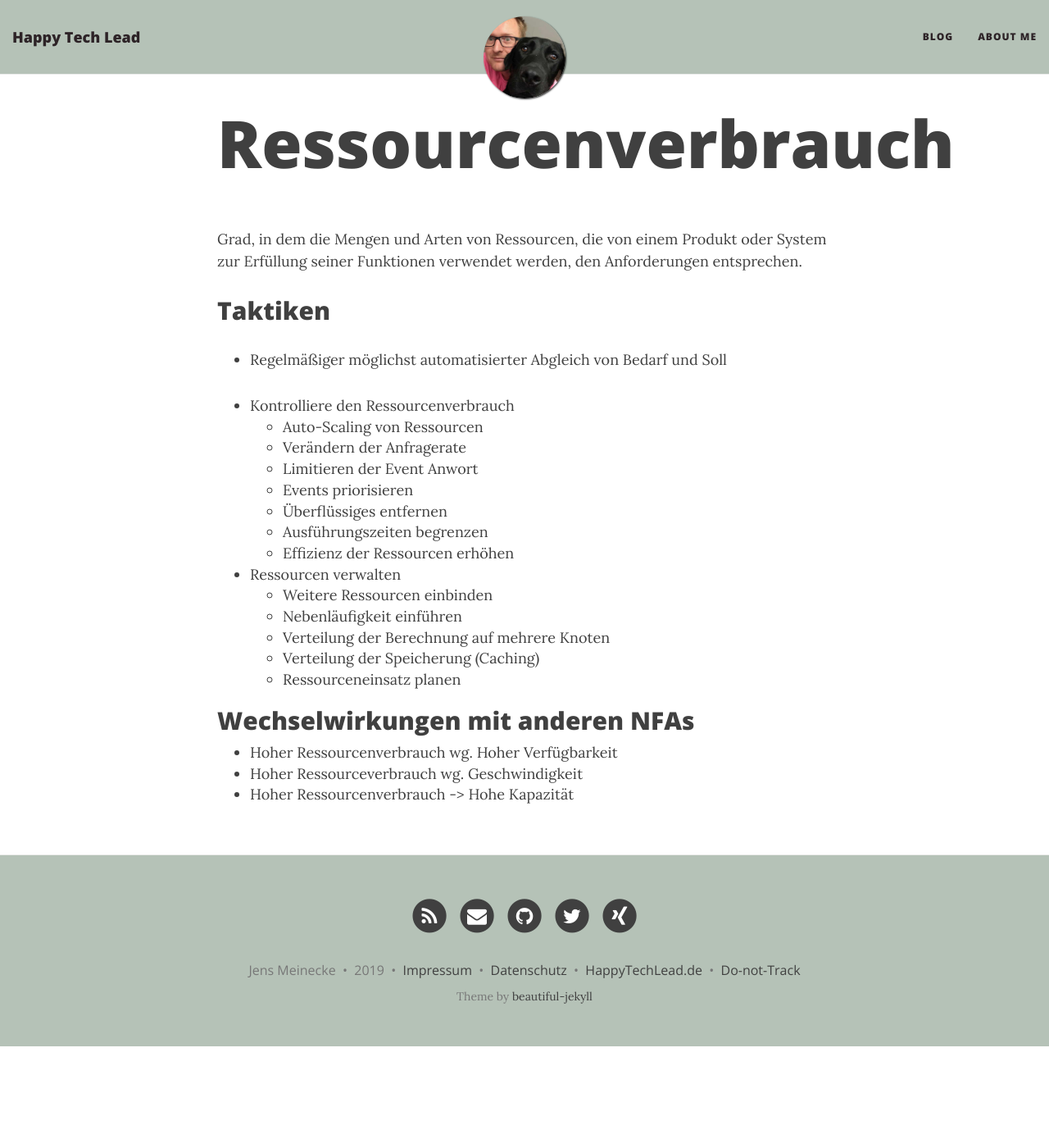
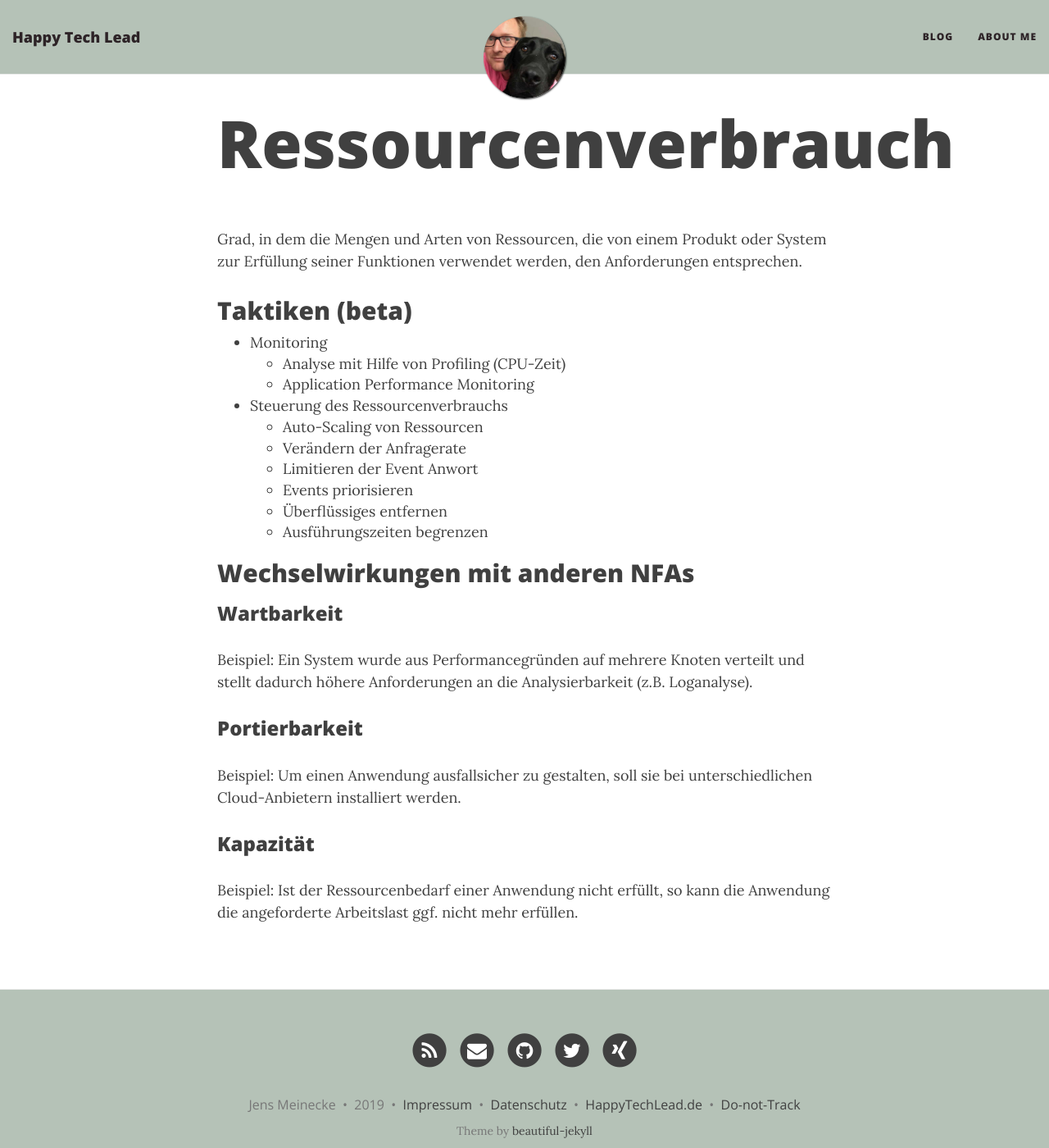
Before and after one commit to meinjens/happytechlead.github.io, a Jekyll site: the page built from software-qualitaet/performanz-effizienz/ressourcenverbrauch.md, in a window 1280 px wide and 1400 px high. Shown: the whole window at 82% size. Built offline with Jekyll 4.4.1, drawn with Linux system fonts in a browser that asks for light colours; nearby versions of some CDN libraries; comment, search, counter and statistics services are not loaded.

Commit message:
feat: Updated performance and effiency

```diff
--- a/software-qualitaet/performanz-effizienz/ressourcenverbrauch.md
+++ b/software-qualitaet/performanz-effizienz/ressourcenverbrauch.md
@@ -6,28 +6,32 @@ permalink: /software-qualitaet/performanz-effizienz/ressourcenverbrauch
 
 Grad, in dem die Mengen und Arten von Ressourcen, die von einem Produkt oder System zur Erfüllung seiner Funktionen verwendet werden, den Anforderungen entsprechen.
 
-## Taktiken
+## Taktiken (beta)
 
-* Regelmäßiger möglichst automatisierter Abgleich von Bedarf und Soll
-
-
-* Kontrolliere den Ressourcenverbrauch
+* Monitoring
+  * Analyse mit Hilfe von Profiling (CPU-Zeit)
+  * Application Performance Monitoring
+* Steuerung des Ressourcenverbrauchs
   * Auto-Scaling von Ressourcen
   * Verändern der Anfragerate
   * Limitieren der Event Anwort
   * Events priorisieren
   * Überflüssiges entfernen
   * Ausführungszeiten begrenzen
-  * Effizienz der Ressourcen erhöhen
-* Ressourcen verwalten
-  * Weitere Ressourcen einbinden
-  * Nebenläufigkeit einführen
-  * Verteilung der Berechnung auf mehrere Knoten
-  * Verteilung der Speicherung (Caching)
-  * Ressourceneinsatz planen
 
 ## Wechselwirkungen mit anderen NFAs
 
-* Hoher Ressourcenverbrauch wg. Hoher Verfügbarkeit
-* Hoher Ressourceverbrauch wg. Geschwindigkeit
-* Hoher Ressourcenverbrauch -> Hohe Kapazität
+### Wartbarkeit
+
+Beispiel:
+Ein System wurde aus Performancegründen auf mehrere Knoten verteilt und stellt dadurch höhere Anforderungen an die Analysierbarkeit (z.B. Loganalyse).
+
+### Portierbarkeit
+
+Beispiel:
+Um einen Anwendung ausfallsicher zu gestalten, soll sie bei unterschiedlichen Cloud-Anbietern installiert werden.
+
+### Kapazität
+
+Beispiel:
+Ist der Ressourcenbedarf einer Anwendung nicht erfüllt, so kann die Anwendung die angeforderte Arbeitslast ggf. nicht mehr erfüllen.
```
Also changed, not shown: software-qualitaet/performanz-effizienz/kapazitaet.md (+8 -5 lines), software-qualitaet/performanz-effizienz/performanz-effizienz.md (+6 -23 lines), software-qualitaet/performanz-effizienz/zeitverhalten.md (+25 -8 lines).
